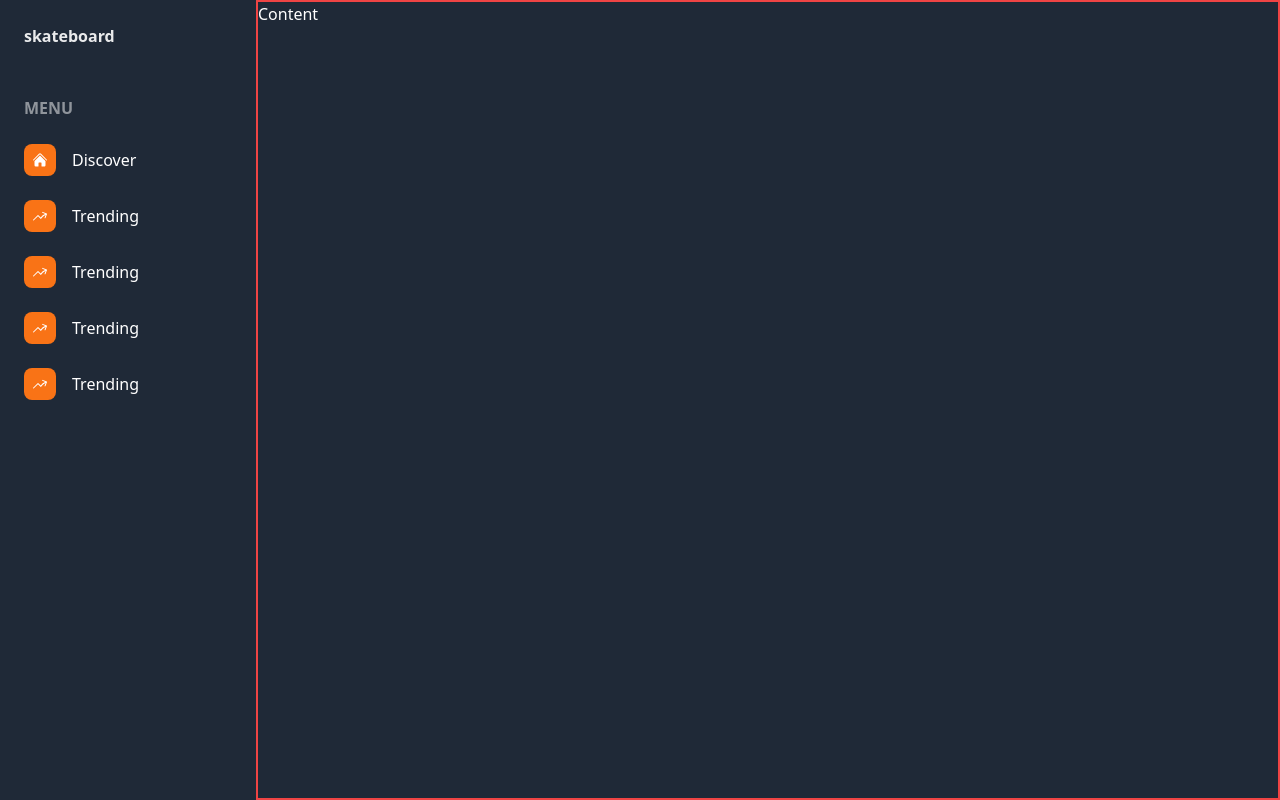
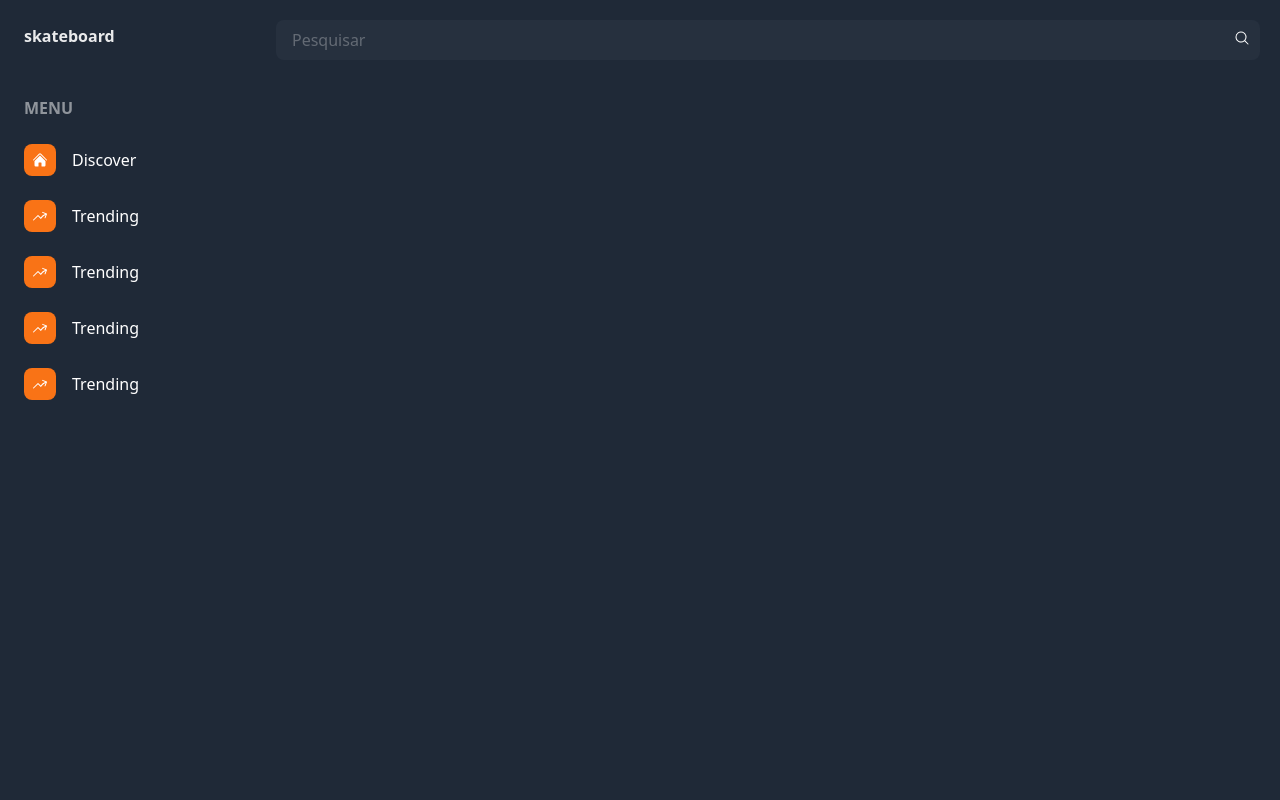
Before and after one commit to wermvasconcelos/skateboard, a Vue app: page / in a window 1280 px wide. Built offline with nearby package versions, Linux system fonts and the light colour scheme.

Commit message:
feat: search

```diff
--- /dev/null
+++ b/src/components/icons/SearchIcon.vue
@@ -0,0 +1,8 @@
+<template>
+    <svg xmlns="http://www.w3.org/2000/svg" viewBox="0 0 24 24" fill="currentColor">
+        <path fill-rule="evenodd"
+            d="M10.5 3.75a6.75 6.75 0 1 0 0 13.5 6.75 6.75 0 0 0 0-13.5ZM2.25 10.5a8.25 8.25 0 1 1 14.59 5.28l4.69 4.69a.75.75 0 1 1-1.06 1.06l-4.69-4.69A8.25 8.25 0 0 1 2.25 10.5Z"
+            clip-rule="evenodd" />
+    </svg>
+
+</template>
--- /dev/null
+++ b/src/components/inputs/InputSearch.vue
@@ -0,0 +1,10 @@
+<template>
+    <div class="relative text-white">
+        <input type="text" class="w-full bg-gray-700 placeholder-white px-4 py-2 rounded-lg opacity-30 focus:opacity-60 outiline-none focus:outiline-none pr-10" placeholder="Pesquisar">
+        <SearchIcon class="w-4 h-4 absolute top-2.5 right-2.5"/>
+    </div>
+</template>
+
+<script lang="ts" setup>
+    import SearchIcon from "../icons/SearchIcon.vue";
+</script>
--- a/src/layouts/Dashboard.vue
+++ b/src/layouts/Dashboard.vue
@@ -16,8 +16,16 @@
             </nav>
         </div>
 
-        <div class="border-2 flex-1 border-red-500">
-            Content
+        <div class="p-5 flex-1">
+            <header>
+                <InputSearch/>
+
+                <!-- <Dropdown>
+                    <Avatar/>
+                </Dropdown>
+
+                <Notifications/> -->
+            </header>
         </div>
     </div>
 </template>
@@ -26,4 +34,5 @@
     import MenuItem from './navs/MenuItem.vue';
     import TrendingUpIcon from '../components/icons/TrendingUpIcon.vue';
     import HomeIcon from '../components/icons/HomeIcon.vue';
+    import InputSearch from '../components/inputs/InputSearch.vue';
 </script>
```
